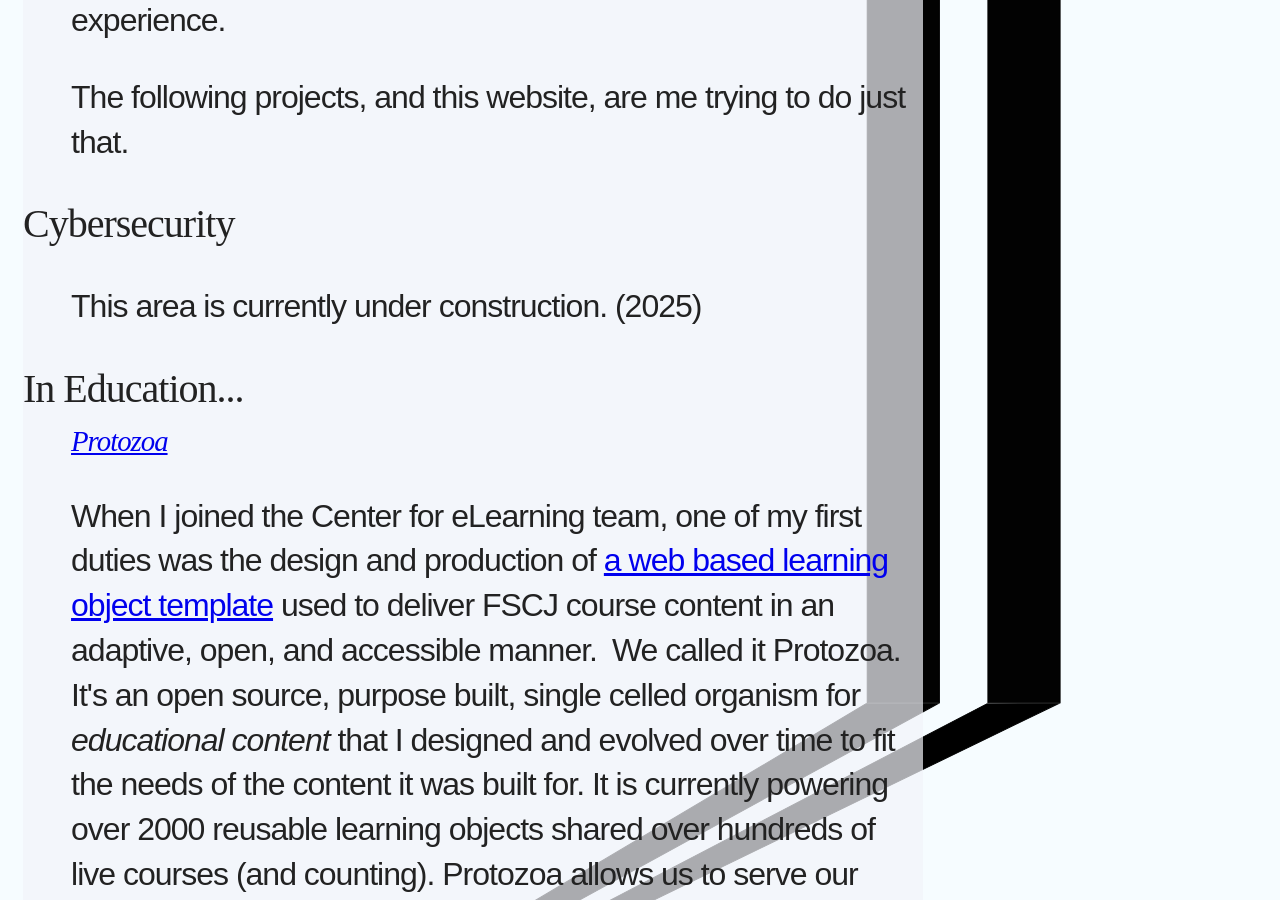
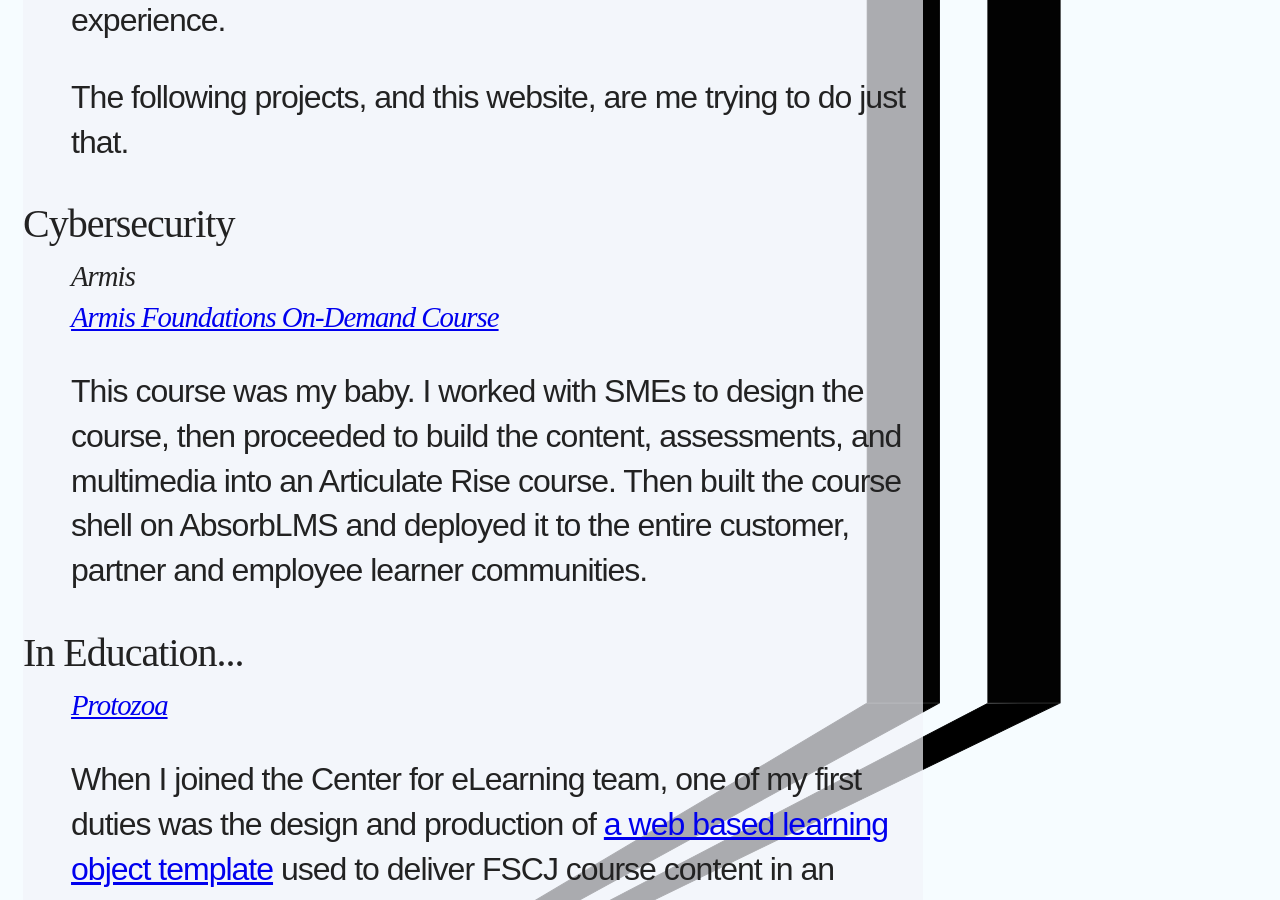
Before and after one commit to ianvanhoof/ianvanhoof.github.io, a Jekyll site: the page built from about-me.html, in a window 1280 px wide and 900 px high, scrolled down 536 px. Built offline with Jekyll 4.4.1, drawn with Linux system fonts in a browser that asks for light colours; some web fonts are replaced.

Commit message:
Added the Foundations Course to the About Me page.

```diff
--- a/about-me.html
+++ b/about-me.html
@@ -20,9 +20,19 @@
             Cybersecurity
         </h2>
         <section>
+           <h3>
+            Armis
+           </h3>
+           <section>
+            <a href="assets\img\post_imgs\Armis_Foundations_Course.png" target="_blank" rel="noopener noreferrer">
+                <h3>
+                Armis Foundations On-Demand Course
+                </h3>
+            </a>
             <p>
-                This area is currently under construction. (2025)
+            This course was my baby. I worked with SMEs to design the course, then proceeded to build the content, assessments, and multimedia into an Articulate Rise course. Then built the course shell on AbsorbLMS and deployed it to the entire customer, partner and employee learner communities.
             </p>
+            </section>
         </section>
     </section>
     <section>
```
